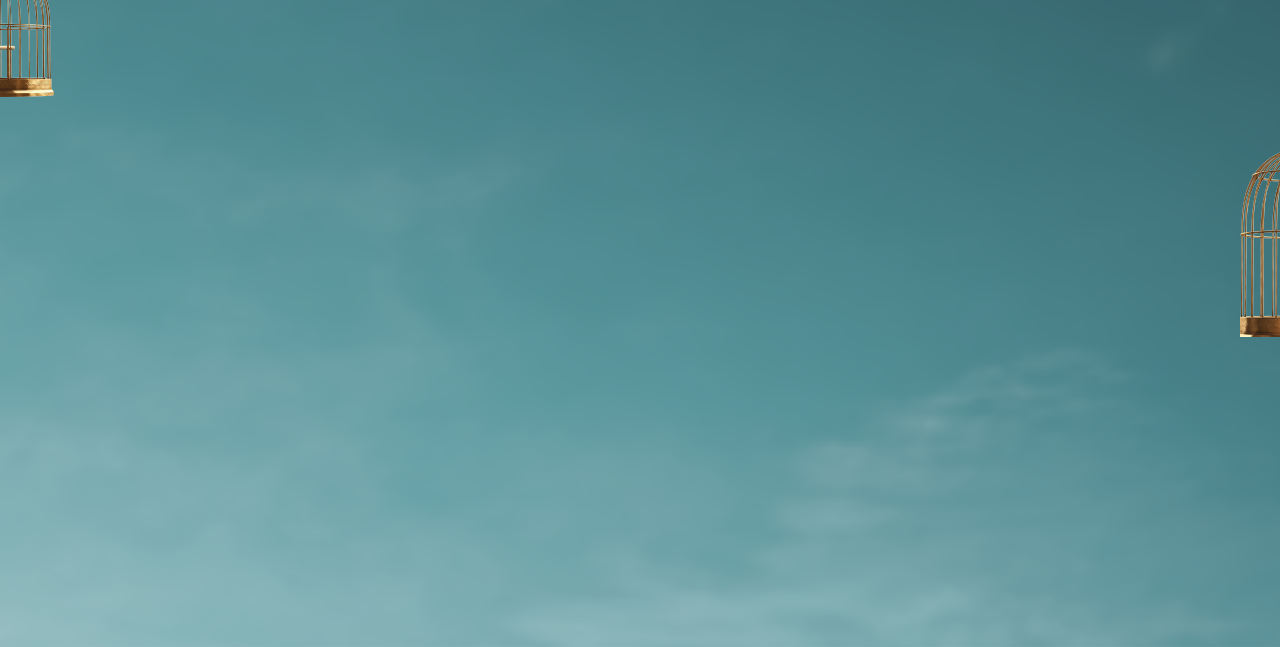
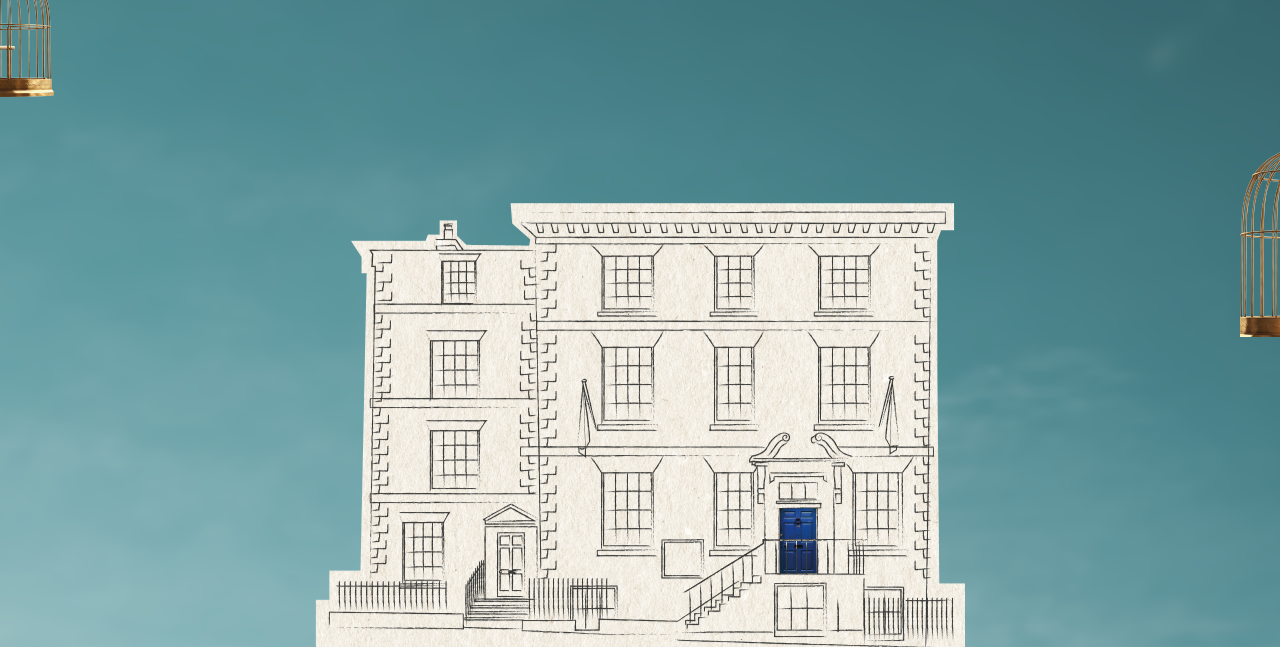
Before and after one commit to aherher/hotel, a plain HTML site: page index.html in a window 1280 px wide. Shown: the part 153-800 px from the top of the page. Drawn offline with Linux system fonts and the light colour scheme.

Commit message:
building

```diff
--- a/index.html
+++ b/index.html
@@ -15,7 +15,7 @@
 <body>
   <!-- 헤더 -->
   <header class="header">
-    <h1 class="header__logo"><img src="images/common/logo.svg" alt="Chester Townhouse Hotel"></h1>
+    <h1 class="header__logo"><a href="/"><img src="images/common/logo.svg" alt="Chester Townhouse Hotel"></a></h1>
     <div class="header__head">
       <ul class="header__sns"></ul>
       <div class="header__menu"></div>
@@ -33,6 +33,9 @@
 
   <main>
     <div class="mainVisual">
+      <div class="mainVisual__wrap">
+        <div class="building"></div>
+      </div>
 
     </div>
 
--- a/scss/layout.scss
+++ b/scss/layout.scss
@@ -74,6 +74,7 @@ img {
   top: 0;
   left: 0;
   width: 100%;
+  z-index: 1;
   &__logo {
     width: 80%;
     max-width: 58rem;
--- a/scss/main.scss
+++ b/scss/main.scss
@@ -9,6 +9,31 @@ body {
   background: url(../images/main/background-twilight.png);
   background-size: cover;
   height: 80rem;
+  position: relative;
+  z-index: 0;
+  pointer-events: none;
+  margin-bottom: 30rem;
+
+  &__wrap {
+    @include centerX(absolute);
+    width: 100%;
+    height: 100%;
+    bottom: 0;
+  }
+
+  .building {
+    background: url(../images/main/building.png);
+    width: 100%;
+    max-width: 65rem;
+    bottom: 0;
+    @include centerX(absolute);
+
+    &:after {
+      content: "";
+      display: block;
+      padding-bottom: 68.30015313936%;
+    }
+  }
 }
 
 .selects {
```
Also changed, not shown: css/layout.css, css/main.css, images/main/building.png (added).
